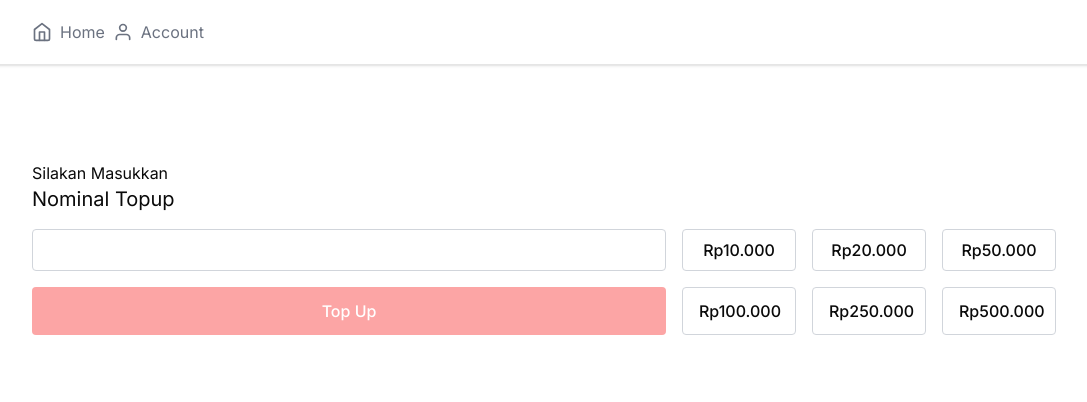
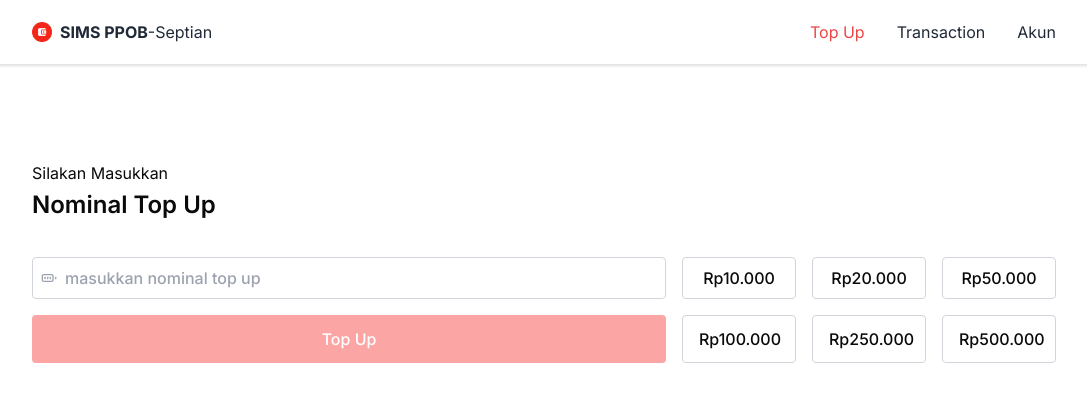
Before and after one commit to tian-1800/fluffy-octo-invention, a Next.js app: page /topup in a window 1280 px wide. Shown: the top 402 px of the page, without its empty margins (96-1183 px from the left). Built offline with nearby package versions, Linux system fonts and the light colour scheme; no server answers; sample sign-in values are in the browser's storage.

Commit message:
Chore: Refactor & styling

```diff
--- a/app/(protected)/(with-nav)/topup/page.tsx
+++ b/app/(protected)/(with-nav)/topup/page.tsx
@@ -3,6 +3,7 @@
 import TopupAlert from "@/components/topup/topup-alert";
 import { useCreateTopupMutation } from "@/lib/redux/services/transaction-api";
 import { useState } from "react";
+import { LuBatteryFull } from "react-icons/lu";
 
 const minTopup = 10000;
 const maxTopup = 1000000;
@@ -27,21 +28,28 @@ export default function Transaction() {
   };
 
   return (
-    <section className="flex flex-col gap-2bg-gray-50 page-padding">
+    <section className="flex flex-col gap-1 page-padding">
       <p className="">Silakan Masukkan</p>
-      <p className="text-xl">Nominal Topup</p>
-      <div className="grid grid-cols-8 gap-4 mt-4">
+      <p className="text-2xl font-semibold">Nominal Top Up</p>
+      <div className="grid grid-cols-8 gap-4 mt-8">
+        <div className="col-span-5 appearance-none border border-gray-300 font-medium py-2 px-4 rounded relative">
           <input
             type="number"
             name="nominal"
             value={amount}
-          className="col-span-5 appearance-none border border-gray-300 font-medium py-2 px-4 rounded"
+            className="w-full pl-4 focus:outline-none focus:border-none"
             onChange={(e) => {
               setAmount(parseInt(e.target.value));
               setErrorMessage("");
             }}
+            placeholder="masukkan nominal top up"
           />
-
+          <div className="absolute inset-y-0 left-2 flex items-center pointer-events-none">
+            <LuBatteryFull
+              className={`h-4 w-4 ${amount ? "text-black" : "text-gray-400"}`}
+            />
+          </div>
+        </div>
         <ButtonSet amount={10000} setAmount={setAmount} />
         <ButtonSet amount={20000} setAmount={setAmount} />
         <ButtonSet amount={50000} setAmount={setAmount} />
--- a/app/(protected)/(with-nav)/transaction/page.tsx
+++ b/app/(protected)/(with-nav)/transaction/page.tsx
@@ -2,6 +2,7 @@
 
 import TransactionItem from "@/components/transaction/transaction-item";
 import { useGetTransactionHistoryQuery } from "@/lib/redux/services/transaction-api";
+import { getMonthNames } from "@/lib/utils/transaction-item";
 import { useState } from "react";
 
 export default function Transaction() {
@@ -19,11 +20,32 @@ export default function Transaction() {
     setOffset((prevOffset) => prevOffset + limit);
   };
 
-  if (error) return <div>Error loading services</div>;
+  if (error) return <div>Error loading Transactions</div>;
+  if (!isLoading && !transactions)
+    return (
+      <section className="page-padding">
+        <p className="font-semibold">Semua Transaksi</p>
+        <ul className="flex gap-4 mt-2">
+          {getMonthNames().map((month, i) => (
+            <li
+              key={month}
+              className={`font-bold  ${
+                i === 3 ? "text-gray-700" : "text-gray-300"
+              }`}
+            >
+              {month}
+            </li>
+          ))}
+        </ul>
+        <div className="flex w-full justify-center mt-24 text-sm text-gray-300">
+          Maaf tidak ada histori transaksi saat ini
+        </div>
+      </section>
+    );
 
   return (
-    <section className="flex flex-col gap-16 bg-gray-50 page-padding">
-      <p className="">Semua Transaksi</p>
+    <section className="flex flex-col gap-4 bg-gray-50 page-padding">
+      <p className="font-semibold">Semua Transaksi</p>
       <ul className="flex flex-col gap-4 overflow-x-auto">
         {isLoading && offset === 0
           ? Array.from({ length: 5 }).map((_, i) => <div key={i} />)
--- a/app/(protected)/account/page.tsx
+++ b/app/(protected)/account/page.tsx
@@ -70,9 +70,7 @@ export default function AccountPage() {
   }
 
   return (
-    <div>
-      <div className="max-w-7xl mx-auto py-12 px-4 sm:px-6 lg:px-8">
-        <div className="rounded-lg p-6">
+    <section className="page-padding mt-8">
       <div className="flex flex-col items-center justify-center">
         <div className="bg-indigo-100 text-sm p-3 rounded-full w-32 h-32 mb-6 flex items-center justify-center relative overflow-hidden">
           <Image
@@ -116,9 +114,7 @@ export default function AccountPage() {
             />
           </div>
           {errors.email && (
-                <p className="mt-2 text-sm text-red-600">
-                  {errors.email.message}
-                </p>
+            <p className="mt-2 text-sm text-red-600">{errors.email.message}</p>
           )}
         </div>
         <div>
@@ -205,8 +201,6 @@ export default function AccountPage() {
       {showSuccessAlert && (
         <SuccessAlert onClose={() => setShowSuccessAlert(false)} />
       )}
-        </div>
-      </div>
-    </div>
+    </section>
   );
 }
--- a/components/layout/balance.tsx
+++ b/components/layout/balance.tsx
@@ -30,7 +30,7 @@ function Balance() {
         <div className="flex gap-2 text-xs">
           <span>{showBalance ? "Tutup saldo" : "Lihat saldo"}</span>
           <VisibilityButton
-            iconClassName="text-white"
+            iconClassName="text-white h-3 w-3"
             showSecret={showBalance}
             setShowSecret={setShowBalance}
           />
--- a/components/layout/navbar.tsx
+++ b/components/layout/navbar.tsx
@@ -1,29 +1,49 @@
 "use client";
 
 import Link from "next/link";
-import { FiHome, FiUser } from "react-icons/fi";
+import { usePathname } from "next/navigation";
+import Logo from "@/assets/images/Logo.png";
+import Image from "next/image";
+
+const links = [
+  { href: "/topup", label: "Top Up" },
+  { href: "/transaction", label: "Transaction" },
+  { href: "/account", label: "Akun" },
+];
 
 export default function NavBar() {
+  const pathname = usePathname();
+
   return (
     <nav className="bg-white shadow border-b">
-      <div className="max-w-7xl page-padding">
-        <div className="flex justify-between h-16">
-          <div className="flex gap-2">
+      <div className="page-padding">
+        <div className="flex justify-between h-16 w-full">
           <Link
             href="/"
-              className="inline-flex items-center text-gray-500 hover:text-gray-700 focus:outline-none focus:ring-2 focus:ring-offset-2 focus:ring-indigo-500"
+            className="flex gap-2 items-center text-gray-800 hover:text-gray-700 focus:outline-none "
           >
-              <FiHome className="h-5 w-5 mr-2" />
-              Home
+            <Image src={Logo} alt={"Logo"} width={20} height={20} />
+            <span>
+              <b>SIMS PPOB</b>-Septian
+            </span>
           </Link>
+          <ul className="flex gap-8 items-center">
+            {links.map(({ href, label }) => {
+              const isActive = pathname === href;
+              return (
+                <li key={href}>
                   <Link
-              href="/account"
-              className="inline-flex items-center text-gray-500 hover:text-gray-700 focus:outline-none focus:ring-2 focus:ring-offset-2 focus:ring-indigo-500"
+                    href={href}
+                    className={`inline-flex items-center text-gray-800 hover:font-bold focus:outline-none  ${
+                      isActive ? "text-red-500 " : ""
+                    }`}
                   >
-              <FiUser className="h-5 w-5 mr-2" />
-              Account
+                    {label}
                   </Link>
-          </div>
+                </li>
+              );
+            })}
+          </ul>
         </div>
       </div>
     </nav>
--- a/components/transaction/transaction-item.tsx
+++ b/components/transaction/transaction-item.tsx
@@ -4,7 +4,7 @@ import {
   formatTransactionAmount,
   formatTransactionDate,
   formatTransactionDescription,
-} from "@/lib/redux/utils/transaction-item";
+} from "@/lib/utils/transaction-item";
 import { TransactionHistoryData } from "@/lib/redux/utils/types";
 
 type Props = { data: TransactionHistoryData };
@@ -17,7 +17,7 @@ const TransactionItem = ({
   const formattedDescription = formatTransactionDescription(description);
 
   return (
-    <li className="flex justify-between border w-full p-2">
+    <li className="flex justify-between border rounded-md w-full p-2">
       <div className="flex flex-col gap-2">
         <p
           className={`${
--- a/components/ui/visibility-button.tsx
+++ b/components/ui/visibility-button.tsx
@@ -14,7 +14,7 @@ const VisibilityButton = ({
   className,
   iconClassName,
 }: Props) => {
-  const iconStyle = `h-4 w-4 text-gray-400 hover:text-gray-500 ${iconClassName}`;
+  const iconStyle = `h-4 w-4 text-gray-400 ${iconClassName}`;
 
   return (
     <button
--- a/lib/redux/services/transaction-api.ts
+++ b/lib/redux/services/transaction-api.ts
@@ -39,7 +39,7 @@ export const transactionApi = createApi({
             )
           );
         } catch (error) {
-          console.error("Topup failed:", error);
+          console.error("Topup failed: ", error);
         }
       },
     }),
@@ -54,15 +54,9 @@ export const transactionApi = createApi({
       transformResponse: (
         response: Response<{ records: Array<TransactionHistoryData> }>
       ) => response.data.records,
-      serializeQueryArgs: ({ endpointName }) => {
-        return endpointName;
-      },
-      merge: (currentCache, newItems, { arg }) => {
-        if (arg.offset === 0) {
-          return newItems;
-        }
-        return [...currentCache, ...newItems];
-      },
+      serializeQueryArgs: ({ endpointName }) => endpointName,
+      merge: (currentCache, newItems, { arg }) =>
+        arg.offset === 0 ? newItems : [...currentCache, ...newItems],
       forceRefetch: ({ currentArg, previousArg }) => {
         return (
           currentArg?.offset !== previousArg?.offset ||
```
Also changed, not shown: lib/utils/transaction-item.ts (renamed from lib/redux/utils/transaction-item.ts, +17 -1 lines). Lines whose indentation alone changed are shown as unchanged.
